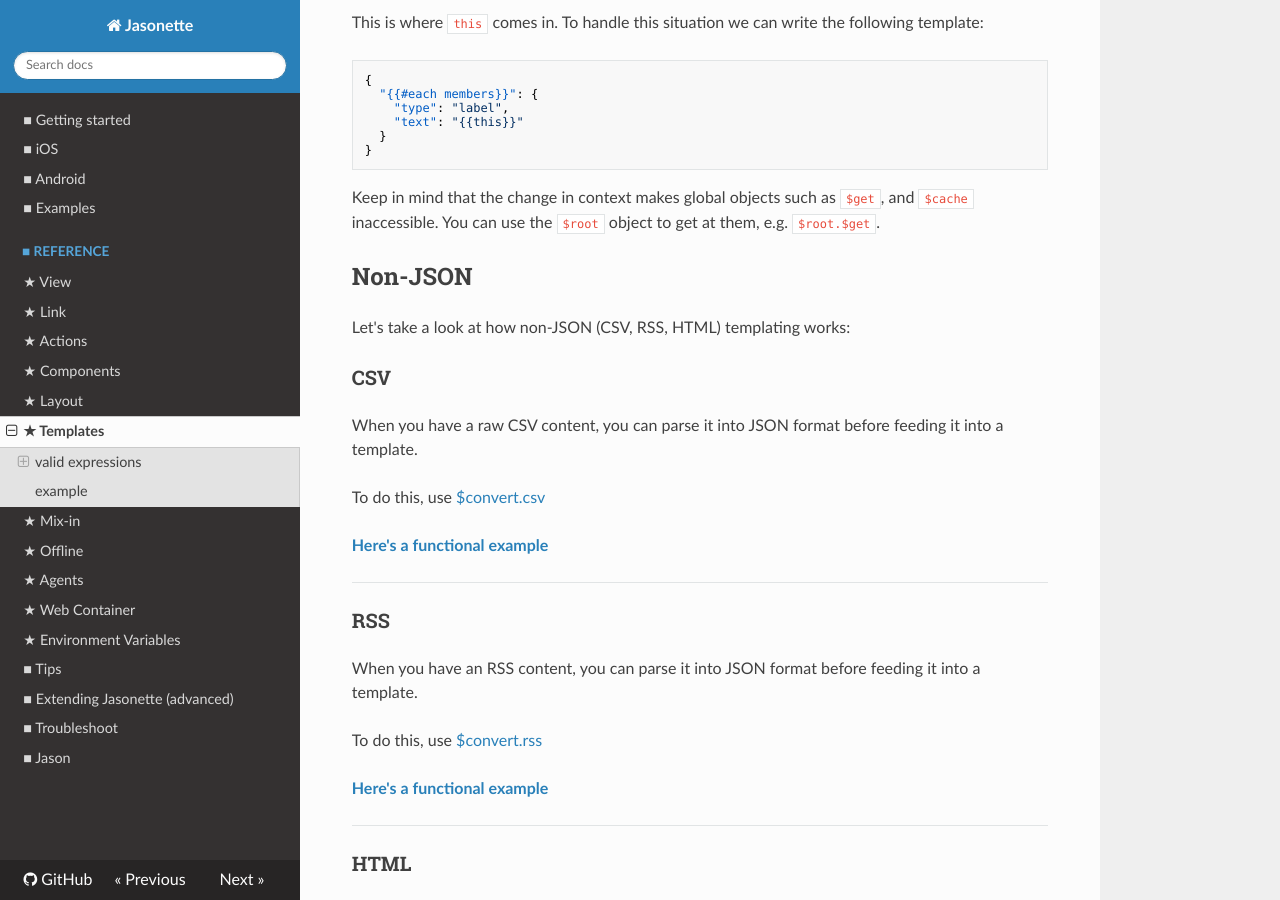
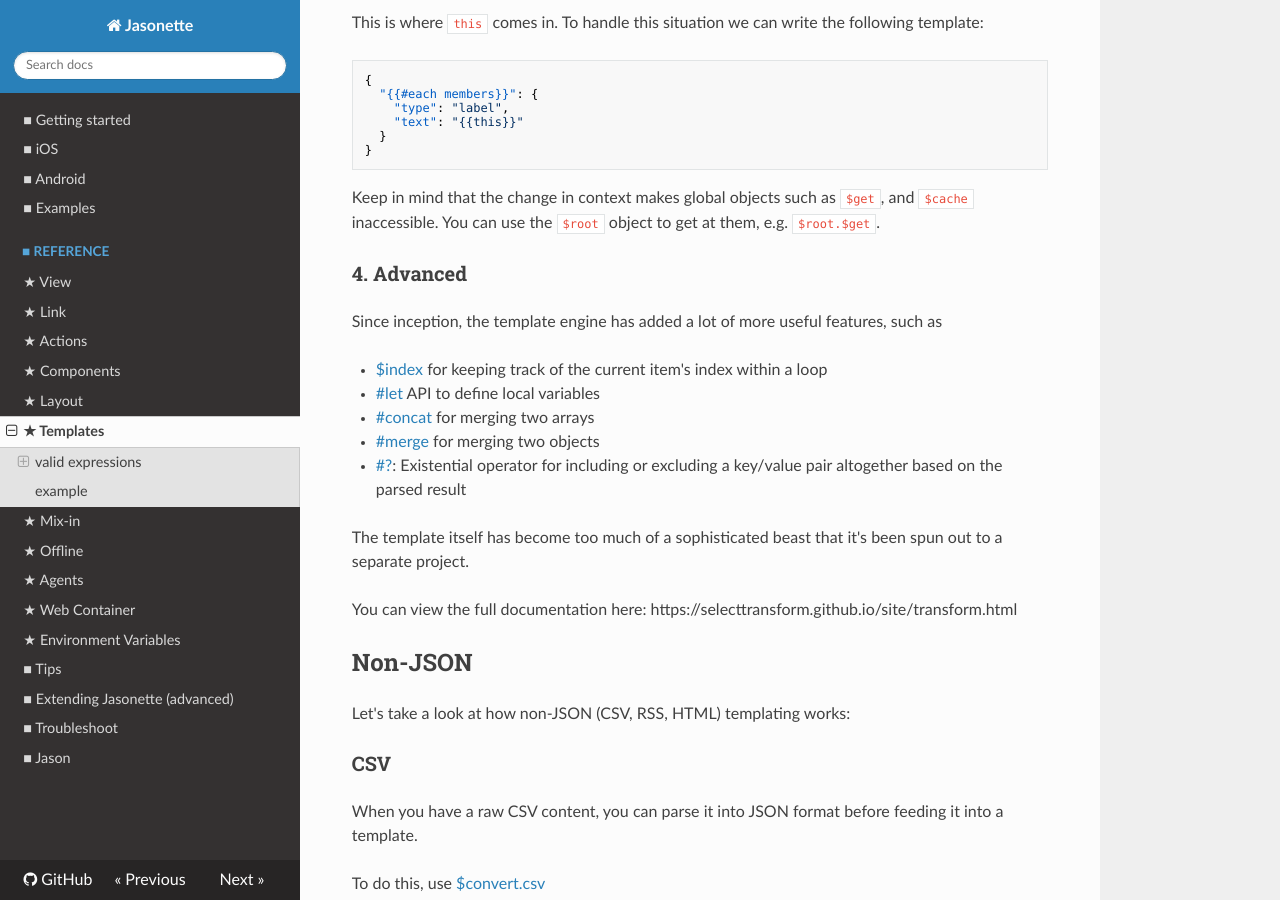
Before and after one commit to Jasonette/documentation, an MkDocs documentation site: the page built from docs/templates.md, in a window 1280 px wide and 900 px high, scrolled down 8184 px. Built offline with MkDocs 1.6.1, drawn with Linux system fonts in a browser that asks for light colours; nearby versions of some CDN libraries; old or Windows-style settings are respelled for this version of MkDocs.

Commit message:
More APIs for the template engine

```diff
--- a/docs/templates.md
+++ b/docs/templates.md
@@ -417,6 +417,20 @@ This is where `this` comes in. To handle this situation we can write the followi
     }
 
 Keep in mind that the change in context makes global objects such as `$get`, and `$cache` inaccessible. You can use the `$root` object to get at them, e.g. `$root.$get`.
+
+### 4. Advanced
+
+Since inception, the template engine has added a lot of more useful features, such as
+
+- [$index](https://selecttransform.github.io/site/transform.html#9-index) for keeping track of the current item's index within a loop
+- [#let](https://selecttransform.github.io/site/transform.html#10-local-variables) API to define local variables
+- [#concat](https://selecttransform.github.io/site/transform.html#5-concat) for merging two arrays
+- [#merge](https://selecttransform.github.io/site/transform.html#6-merge) for merging two objects
+- [#?](https://selecttransform.github.io/site/transform.html#4-existential-operator): Existential operator for including or excluding a key/value pair altogether based on the parsed result
+
+The template itself has become too much of a sophisticated beast that it's been spun out to a separate project.
+
+You can view the full documentation here: https://selecttransform.github.io/site/transform.html
 
 
 ## Non-JSON
```
